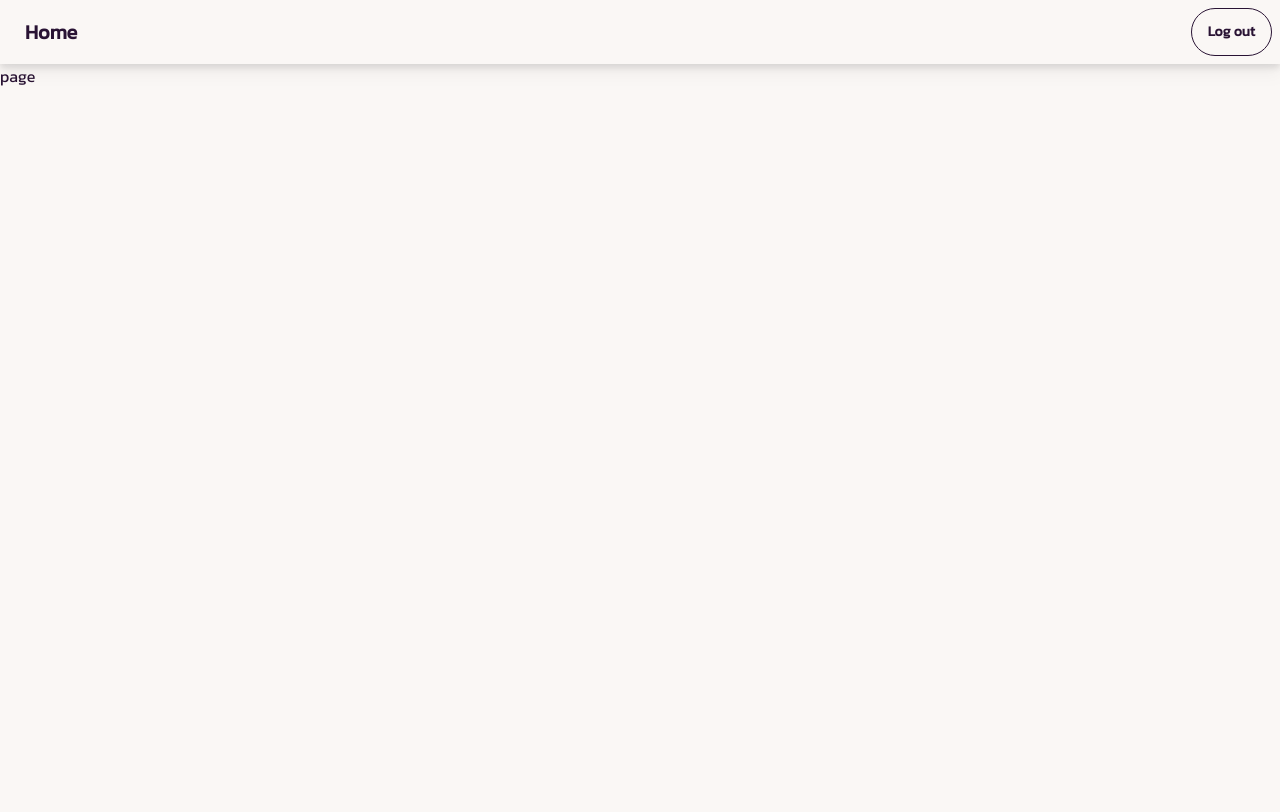
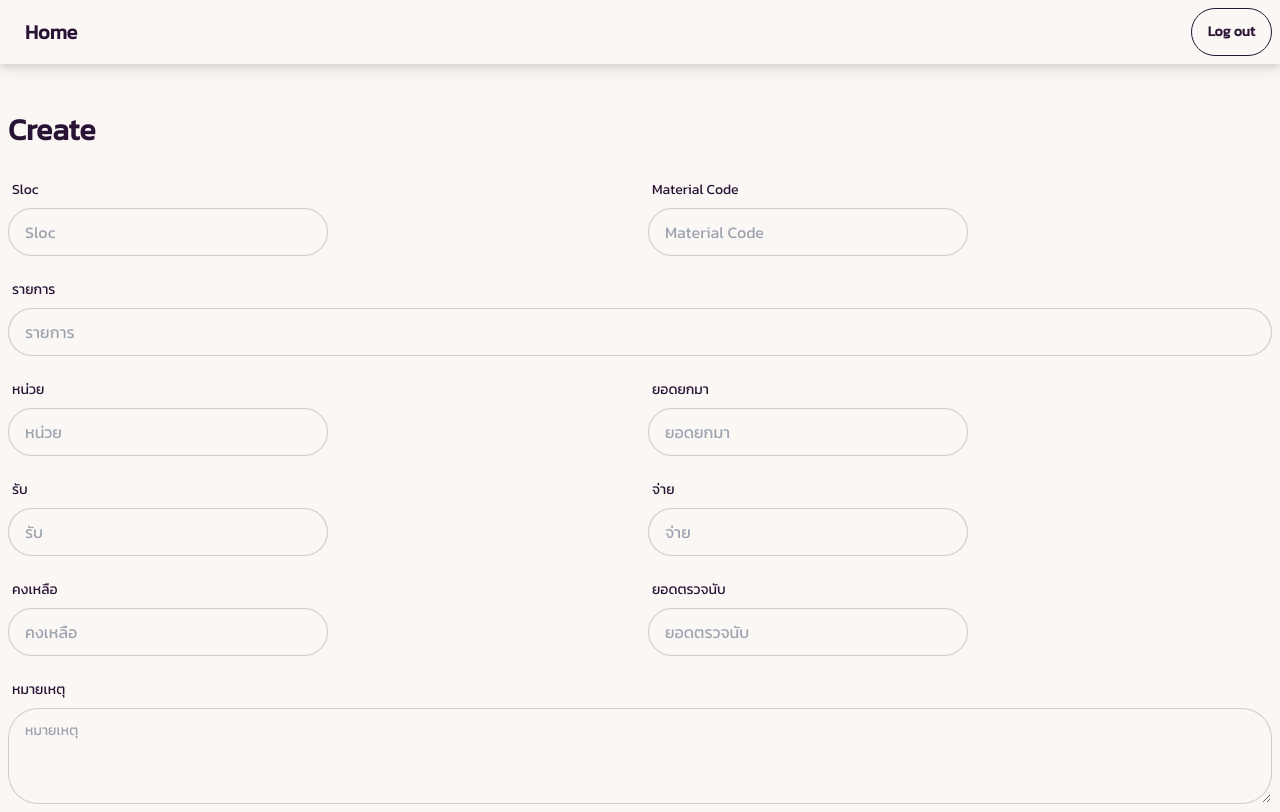
Before and after one commit to saharat-kosum/stock-checker, a Next.js app: page /admin/material/1 in a window 1280 px wide. Built offline with nearby package versions, Linux system fonts and the light colour scheme.

Commit message:
edit ui create and edit page

```diff
--- a/app/admin/material/[id]/page.tsx
+++ b/app/admin/material/[id]/page.tsx
@@ -1,7 +1,61 @@
-import React from "react";
+"use client";
+import { EnumMode } from "@/type/type";
+import React, { useState } from "react";
+
+const inputArray = [
+  { name: "sloc", class: "max-w-xs", type: "number", display: "Sloc" },
+  { name: "code", class: "max-w-xs", type: "number", display: "Material Code" },
+  { name: "name", class: "col-span-2", type: "text", display: "รายการ" },
+  { name: "unit", class: "max-w-xs", type: "text", display: "หน่วย" },
+  {
+    name: "bringForward",
+    class: "max-w-xs",
+    type: "number",
+    display: "ยอดยกมา",
+  },
+  { name: "stockIn", class: "max-w-xs", type: "number", display: "รับ" },
+  { name: "stockOut", class: "max-w-xs", type: "number", display: "จ่าย" },
+  { name: "balance", class: "max-w-xs", type: "number", display: "คงเหลือ" },
+  {
+    name: "stockCount",
+    class: "max-w-xs",
+    type: "number",
+    display: "ยอดตรวจนับ",
+  },
+];
 
 function MaterialManage() {
-  return <div>page</div>;
+  const [mode, setMode] = useState<EnumMode>(EnumMode.Create);
+  return (
+    <div className="container mx-auto mt-10 p-2">
+      <h1 className="text-3xl font-bold">{mode}</h1>
+      <div className="mt-6 grid grid-cols-2 gap-4">
+        {inputArray.map((input, index) => (
+          <label className={`form-control w-full ${input.class}`} key={index}>
+            <div className="label">
+              <span className="label-text">{input.display}</span>
+            </div>
+            <input
+              type={input.type}
+              name={input.name}
+              placeholder={input.display}
+              className="input input-bordered w-full"
+            />
+          </label>
+        ))}
+        <label className="form-control col-span-2">
+          <div className="label">
+            <span className="label-text">หมายเหตุ</span>
+          </div>
+          <textarea
+            className="textarea textarea-bordered h-24"
+            placeholder="หมายเหตุ"
+            name="note"
+          ></textarea>
+        </label>
+      </div>
+    </div>
+  );
 }
 
 export default MaterialManage;
--- a/type/type.ts
+++ b/type/type.ts
@@ -25,3 +25,8 @@ export interface Material {
   createDate: Date;
   modifyDate: Date;
 }
+
+export enum EnumMode {
+  Create = "Create",
+  Edit = "Edit",
+}
```
